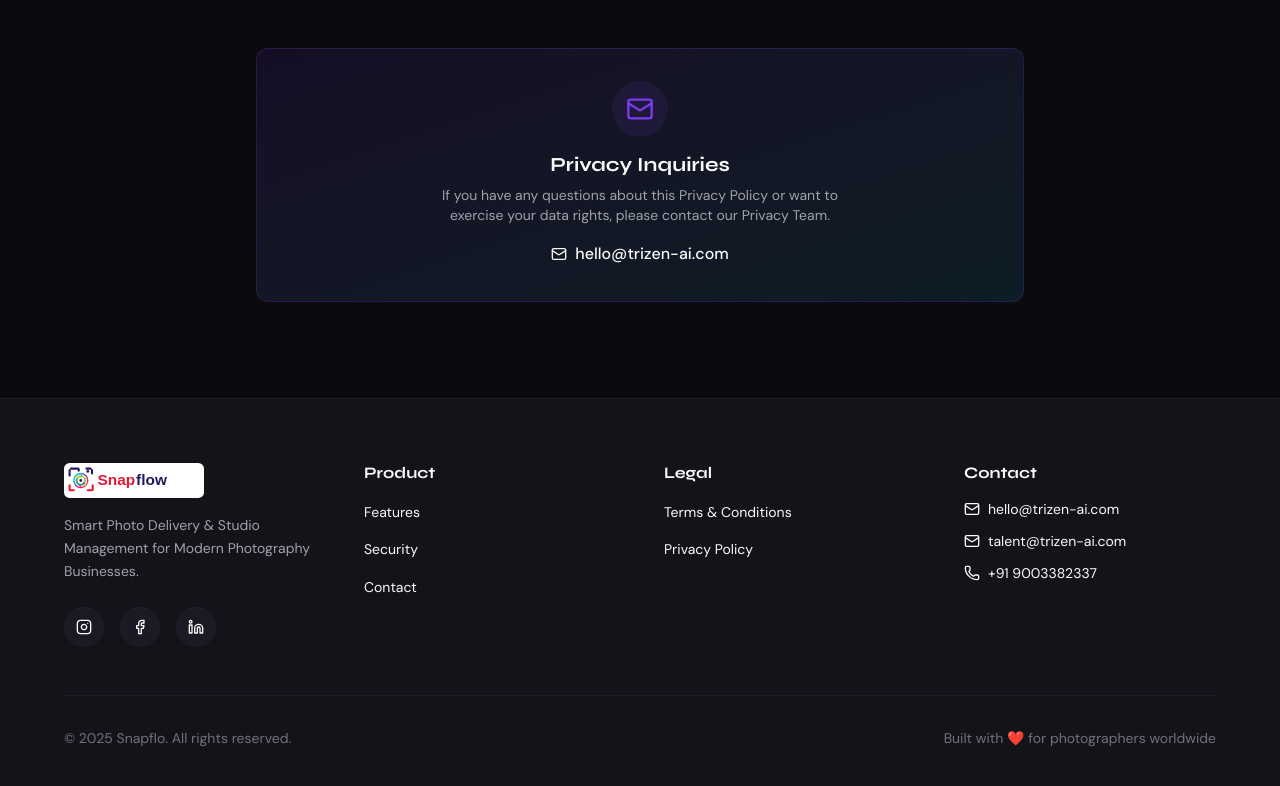
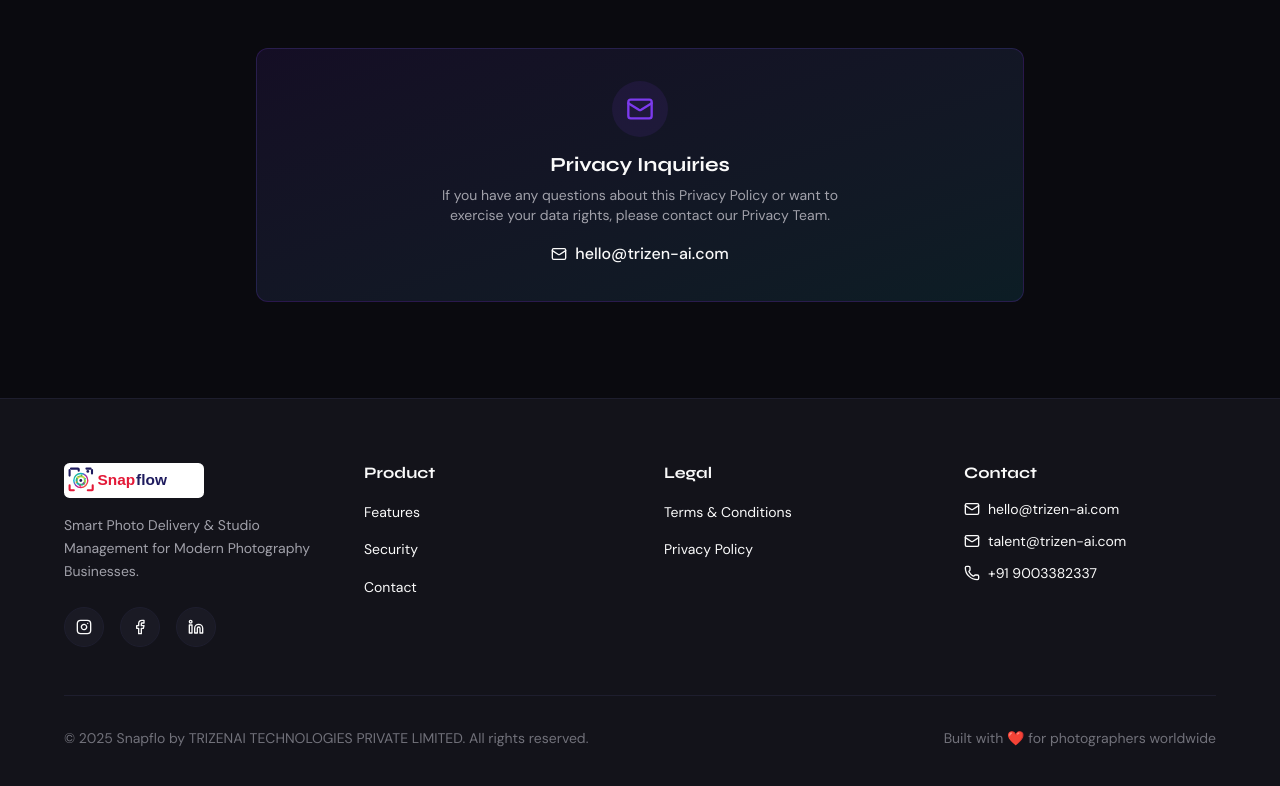
Before and after one commit to TrizenAI/snapflo-website, a Next.js app: page /privacy in a window 1280 px wide. Shown: the part 2451-3237 px from the top of the page. Built offline with nearby package versions, Linux system fonts and the light colour scheme.

Commit message:
Update footer copyright with TRIZENAI TECHNOLOGIES PRIVATE LIMITED

```diff
--- a/components/Footer.tsx
+++ b/components/Footer.tsx
@@ -134,7 +134,7 @@ export default function Footer() {
         {/* Bottom Bar */}
         <div className="mt-12 pt-8 border-t border-border flex flex-col md:flex-row items-center justify-between gap-4">
           <p className="text-text-muted text-sm">
-            © {currentYear} Snapflo. All rights reserved.
+            © {currentYear} Snapflo by TRIZENAI TECHNOLOGIES PRIVATE LIMITED. All rights reserved.
           </p>
           <p className="text-text-muted text-sm">
             Built with ❤️ for photographers worldwide
```
